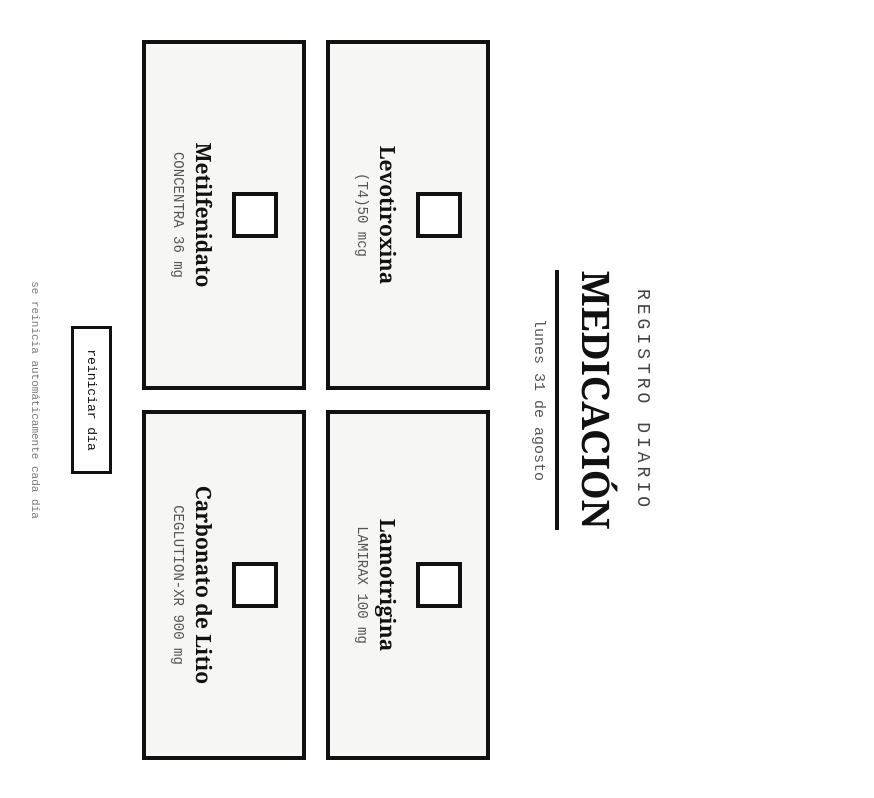
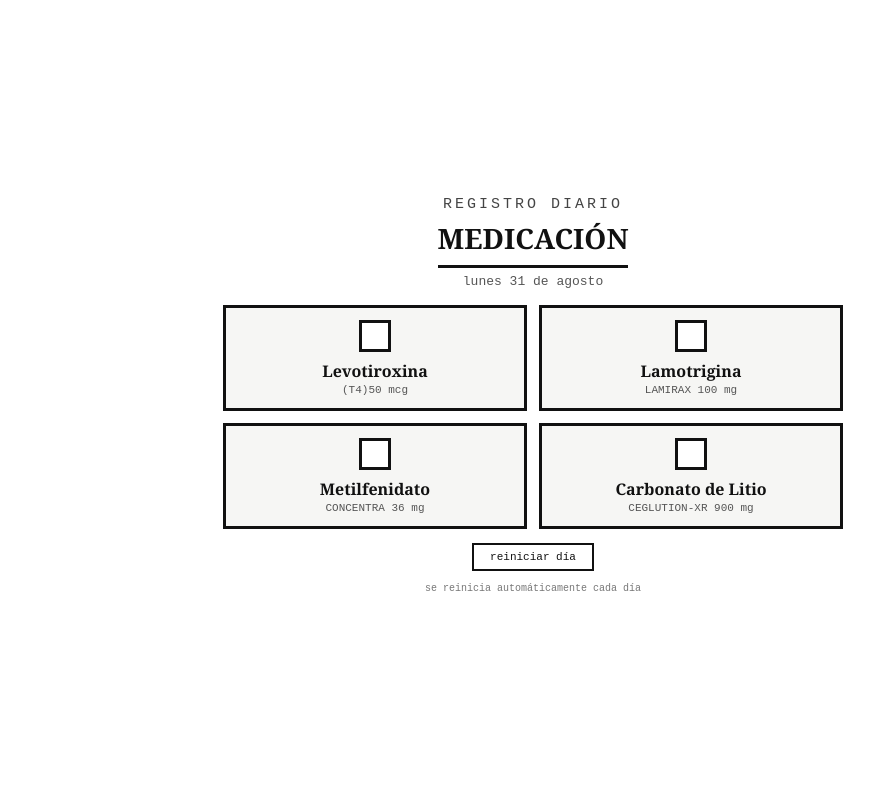
Before and after one commit to JuanseSchroeder/kindle-switch2, a website: page index.html in a window 1280 px wide. Shown: the whole page, without its empty margins (107-981 px from the left). Drawn offline with Linux system fonts and the light colour scheme.

Commit message:
Vertical

```diff
--- a/index.html
+++ b/index.html
@@ -8,23 +8,13 @@
   html, body {
     margin: 0;
     padding: 0;
+    width: 100%;
+    height: 100%;
     background: #ffffff;
     color: #111111;
     font-family: Georgia, "Times New Roman", serif;
     -webkit-user-select: none;
     user-select: none;
-    overflow: hidden;
-  }
-
-  /* Rota la página 90° para verse horizontal en la pantalla vertical del Kindle */
-  body {
-    position: fixed;
-    top: 0;
-    left: 0;
-    width: 100vh;
-    height: 100vw;
-    transform-origin: top left;
-    transform: rotate(90deg) translateY(-100vh);
   }
 
   .frame {
@@ -32,56 +22,59 @@
     width: 100%;
     min-height: 100vh;
     padding: 40px 24px;
-    display: block;
+    display: flex;
+    flex-direction: column;
+    align-items: center;
+    justify-content: center;
     text-align: center;
   }
 
   .eyebrow {
     font-family: "Courier New", monospace;
-    font-size: 18px;
-    letter-spacing: 4px;
+    font-size: 15px;
+    letter-spacing: 3px;
     text-transform: uppercase;
     color: #444444;
-    margin: 0 0 10px 0;
+    margin: 0 0 6px 0;
   }
 
   .room-label {
-    font-size: 38px;
+    font-size: 28px;
     font-weight: bold;
-    margin: 0 0 8px 0;
-    border-bottom: 4px solid #111111;
+    margin: 0 0 6px 0;
+    border-bottom: 3px solid #111111;
     display: inline-block;
-    padding-bottom: 12px;
+    padding-bottom: 8px;
   }
 
   .date-label {
     font-family: "Courier New", monospace;
-    font-size: 15px;
+    font-size: 13px;
     color: #555555;
-    margin: 0 0 40px 0;
+    margin: 0 0 16px 0;
   }
 
   .list {
     box-sizing: border-box;
     width: 100%;
-    max-width: 720px;
-    margin: 0 auto;
+    max-width: 620px;
+    margin: 0;
     display: flex;
     flex-wrap: wrap;
     justify-content: center;
-    gap: 20px;
+    gap: 12px;
   }
 
   .item {
     box-sizing: border-box;
-    flex: 0 0 calc(50% - 10px);
+    flex: 0 0 calc(50% - 6px);
     display: flex;
     flex-direction: column;
     align-items: center;
     justify-content: center;
     text-align: center;
-    border: 4px solid #111111;
-    padding: 24px 14px;
+    border: 3px solid #111111;
+    padding: 12px 10px;
     background: #f6f6f4;
     cursor: pointer;
   }
@@ -93,11 +86,11 @@
   .box {
     box-sizing: border-box;
     flex: 0 0 auto;
-    width: 46px;
-    height: 46px;
-    border: 4px solid #111111;
+    width: 32px;
+    height: 32px;
+    border: 3px solid #111111;
     background: #ffffff;
-    margin-bottom: 14px;
+    margin-bottom: 8px;
     position: relative;
   }
 
@@ -109,12 +102,12 @@
     content: "";
     display: none;
     position: absolute;
-    left: 8px;
-    top: 2px;
-    width: 14px;
-    height: 26px;
-    border-right: 6px solid #111111;
-    border-bottom: 6px solid #111111;
+    left: 5px;
+    top: 0px;
+    width: 9px;
+    height: 17px;
+    border-right: 4px solid #111111;
+    border-bottom: 4px solid #111111;
     transform: rotate(45deg);
   }
 
@@ -127,9 +120,9 @@
   }
 
   .med-name {
-    font-size: 21px;
+    font-size: 16px;
     font-weight: bold;
-    margin: 0 0 4px 0;
+    margin: 0 0 2px 0;
   }
 
   .item.checked .med-name {
@@ -138,7 +131,7 @@
 
   .med-dose {
     font-family: "Courier New", monospace;
-    font-size: 14px;
+    font-size: 11px;
     color: #555555;
     margin: 0;
   }
@@ -148,19 +141,19 @@
   }
 
   .footer-note {
-    margin-top: 30px;
+    margin-top: 12px;
     font-family: "Courier New", monospace;
-    font-size: 11px;
+    font-size: 10px;
     color: #777777;
   }
 
   .reset-btn {
-    margin-top: 30px;
+    margin-top: 14px;
     display: inline-block;
-    border: 3px solid #111111;
-    padding: 10px 20px;
+    border: 2px solid #111111;
+    padding: 6px 16px;
     font-family: "Courier New", monospace;
-    font-size: 13px;
+    font-size: 11px;
     cursor: pointer;
     background: #ffffff;
   }
```
